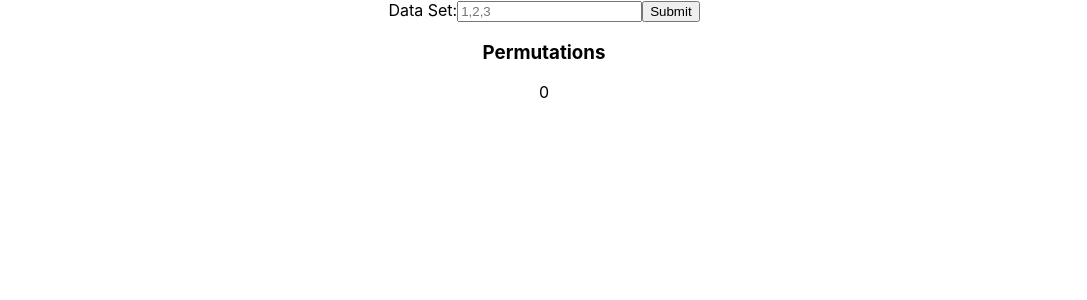
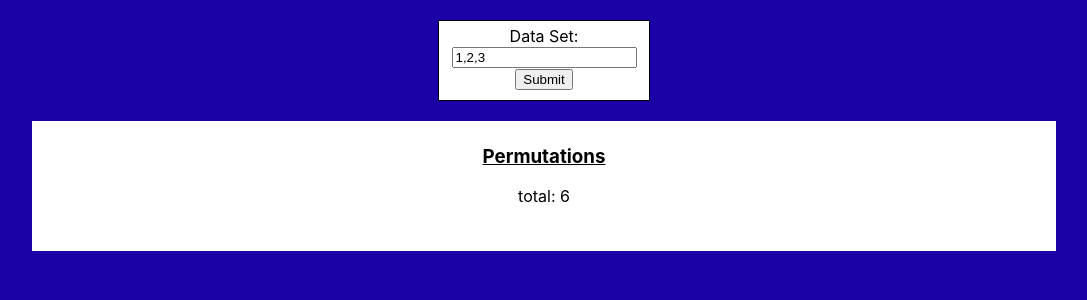
Before and after one commit to justinhorein/permutations, a React (Create React App) app: page / in a window 1280 px wide. Shown: the top 300 px of the page, without its empty margins (96-1183 px from the left). Built offline with nearby package versions, Linux system fonts and the light colour scheme.

Commit message:
need to add totPerms to state, need to display them

```diff
--- a/src/App.js
+++ b/src/App.js
@@ -1,15 +1,15 @@
 import React from 'react';
 import './App.css';
 import * as math from 'mathjs';
-import { permutations } from 'mathjs';
+import { cos, permutations } from 'mathjs';
 
 
 class App extends React.Component {
   constructor(props) {
     super(props);
     this.state = {
-      data: [],
-      display: 0
+      data: [1,2,3],
+      display: 6
     };
 
     this.handleChange = this.handleChange.bind(this);
@@ -17,19 +17,47 @@ class App extends React.Component {
   }
 
   permutations(arr) {
+    var permArr = [], usedChars = [];
+    function permute(input) {
+          var i, ch;
+          for (i = 0; i < input.length; i++) {
+            ch = input.splice(i, 1)[0];
+            usedChars.push(ch);
+            if (input.length === 0) {
+              permArr.push(usedChars.slice());
+            }
+            permute(input);
+            input.splice(i, 0, ch);
 
+            usedChars.pop();
+          }
+          // return permArr
+    }
+    permute(arr);
+    // display permutations
+    let list = document.querySelector("#perms");
+    permArr.forEach((i) => {
+      let span = document.createElement('span');
+      list.appendChild(span);
+      span.innerHTML += i;
+    })
 }
 
   compPerms(n) {
-    let arr = n.split(',')
-    // add all permutations to array
-    let perms = permutations(arr);
+    // number of items in array
+    let count = n.length;
+    // number of possible permutations
+    let num = math.permutations(count);
+    // Get list of all permutations
+    this.permutations(n);
+    // console.log(perms);
     // update state
-    this.setState({display: perms})
+    this.setState({display: num})
+    // console.log(this.state.totalPerms);
   }
 
   handleChange(event) {
-    this.setState({data: event.target.value});
+    this.setState({data: event.target.value.split(',')});
     // console.log(this.state.data)
   }
 
@@ -51,8 +79,11 @@ class App extends React.Component {
           </label>
           <input type="submit" value="Submit" />
         </form>
-        <h3>Permutations</h3>
-        <div>{ this.state.display }</div>
+        <div class="display">
+          <h3>Permutations</h3>
+          <div class="total">total: { this.state.display }</div>
+          <div id="perms"></div>
+        </div>
       </div>
     );
   }
--- a/src/index.css
+++ b/src/index.css
@@ -5,9 +5,43 @@ body {
     sans-serif;
   -webkit-font-smoothing: antialiased;
   -moz-osx-font-smoothing: grayscale;
+  background-color: rgb(27, 2, 167);
 }
 
 code {
   font-family: source-code-pro, Menlo, Monaco, Consolas, 'Courier New',
     monospace;
 }
+
+form {
+  border: 1px solid black;
+  background-color: white;
+  width: 200px;
+  margin: 20px auto 20px auto;
+  padding: 5px 5px 10px 5px;
+}
+
+div.display {
+  background-color: white;
+  width: 80%;
+  padding: 5px 0px 5px 0px;
+  margin: auto;
+  display: flex;
+  flex-direction: column;
+  flex-wrap: wrap;
+}
+
+#perms {
+  margin: 20px auto 20px auto;
+}
+
+span {
+  border: 1px solid black;
+  border-radius: 1px;
+  padding: 1px;
+  margin: 5px;
+}
+
+h3 {
+  text-decoration: underline;
+}
```
